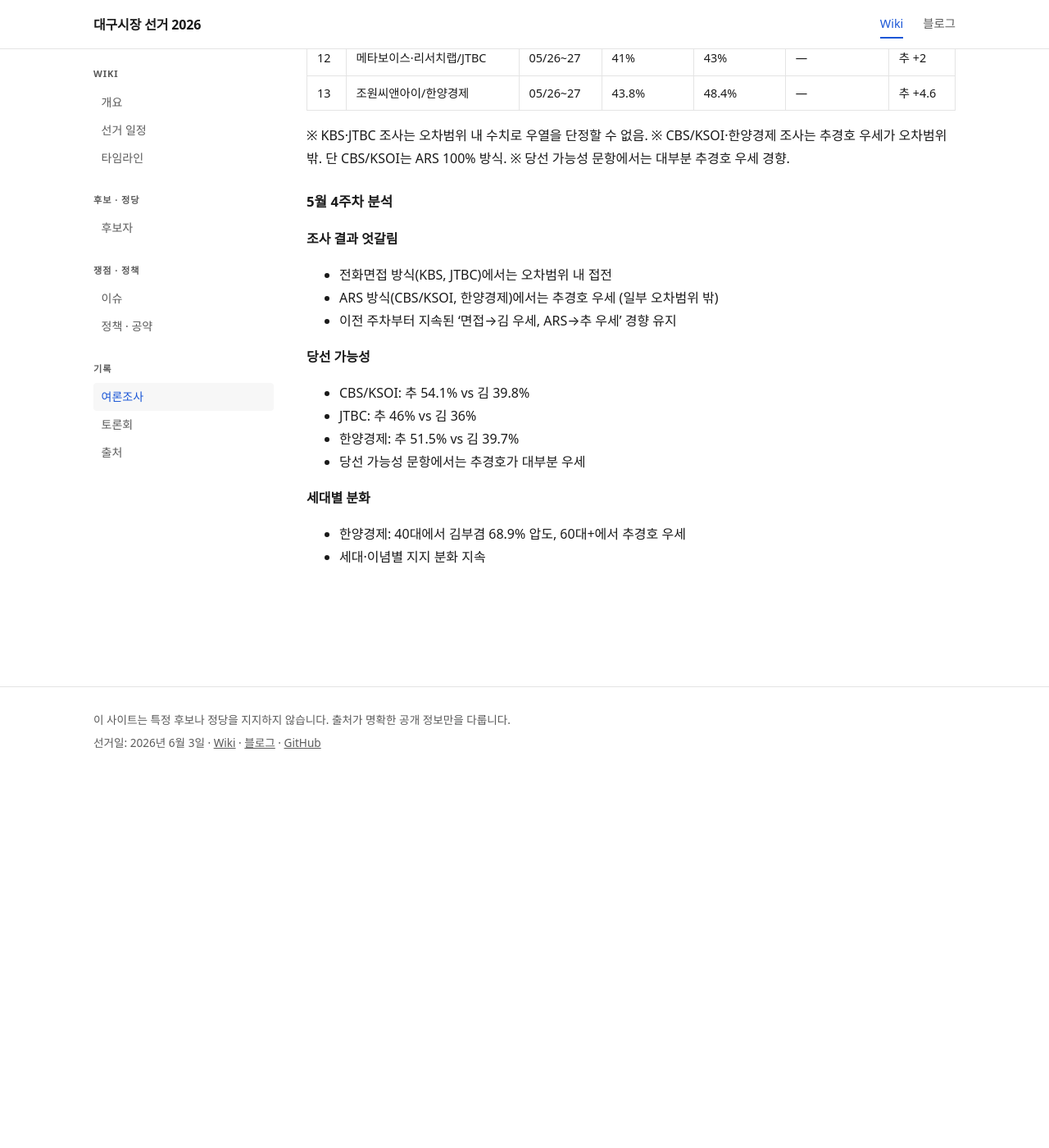
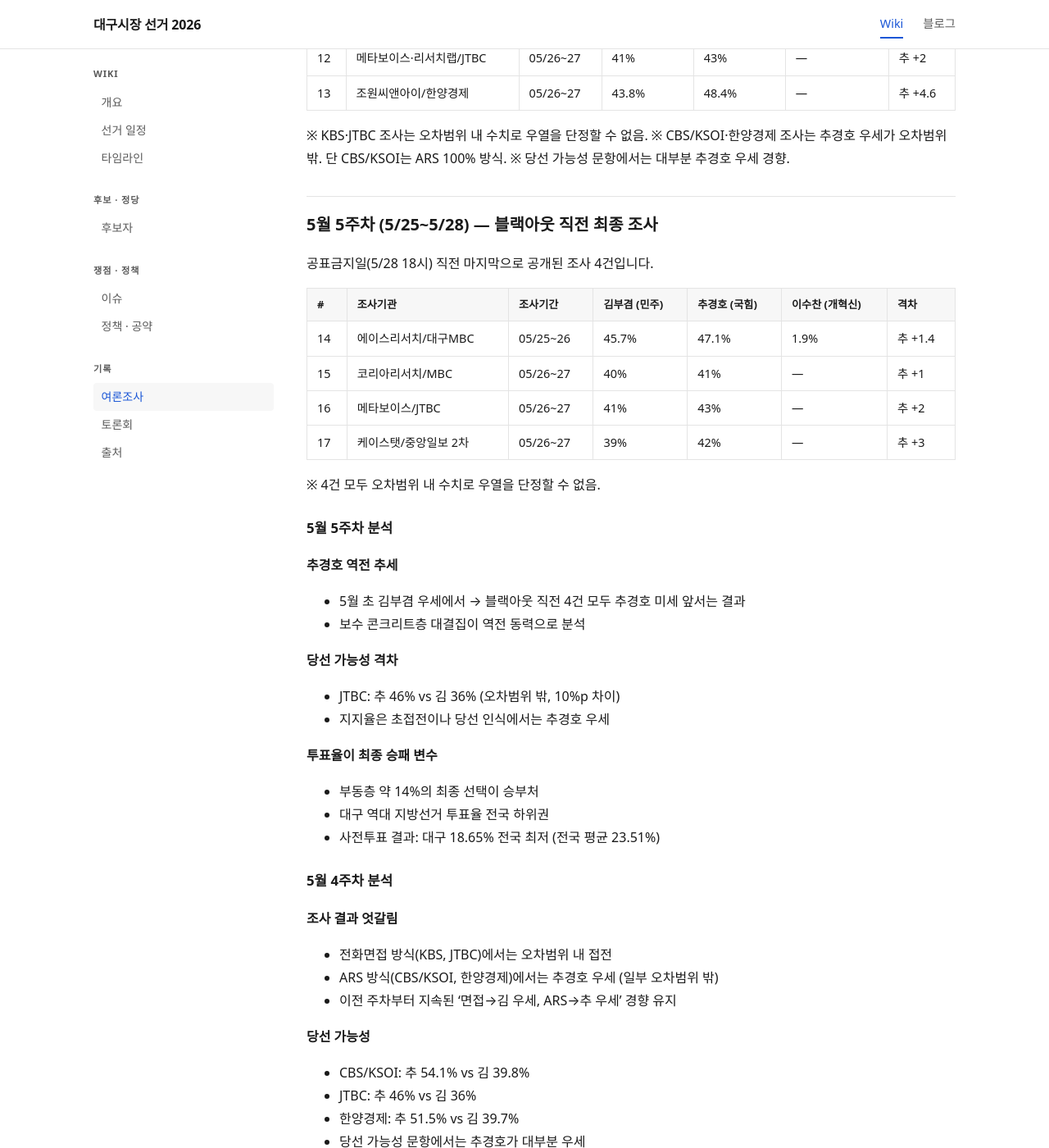
Before and after one commit to Daegu-Agent-Crew/election2663-archive-public, a Jekyll site: the page built from wiki/polls/trends.md, in a window 1280 px wide and 1400 px high, scrolled down 2643 px. Shown: the whole window at 82% size. Built offline with Jekyll 4.4.1, drawn with Linux system fonts in a browser that asks for light colours; before the commit the page ends 3589 px from its top, so only the background shows below that.

Commit message:
5/31 Day 7 보고: 사전투표 최종 결과, 블랙아웃 전 최종 여론조사 종합, wiki 동기화

```diff
--- a/wiki/polls/trends.md
+++ b/wiki/polls/trends.md
@@ -91,6 +91,34 @@ review_notes: 각 여론조사 wiki 페이지에서 삼파전(다자) 지지율
 ※ CBS/KSOI·한양경제 조사는 추경호 우세가 오차범위 밖. 단 CBS/KSOI는 ARS 100% 방식.
 ※ 당선 가능성 문항에서는 대부분 추경호 우세 경향.
 
+## 5월 5주차 (5/25~5/28) — 블랙아웃 직전 최종 조사
+
+공표금지일(5/28 18시) 직전 마지막으로 공개된 조사 4건입니다.
+
+| # | 조사기관 | 조사기간 | 김부겸 (민주) | 추경호 (국힘) | 이수찬 (개혁신) | 격차 |
+| --- | --- | --- | --- | --- | --- | --- |
+| 14 | 에이스리서치/대구MBC | 05/25~26 | 45.7% | 47.1% | 1.9% | 추 +1.4 |
+| 15 | 코리아리서치/MBC | 05/26~27 | 40% | 41% | — | 추 +1 |
+| 16 | 메타보이스/JTBC | 05/26~27 | 41% | 43% | — | 추 +2 |
+| 17 | 케이스탯/중앙일보 2차 | 05/26~27 | 39% | 42% | — | 추 +3 |
+
+※ 4건 모두 오차범위 내 수치로 우열을 단정할 수 없음.
+
+### 5월 5주차 분석
+
+**추경호 역전 추세**
+- 5월 초 김부겸 우세에서 → 블랙아웃 직전 4건 모두 추경호 미세 앞서는 결과
+- 보수 콘크리트층 대결집이 역전 동력으로 분석
+
+**당선 가능성 격차**
+- JTBC: 추 46% vs 김 36% (오차범위 밖, 10%p 차이)
+- 지지율은 초접전이나 당선 인식에서는 추경호 우세
+
+**투표율이 최종 승패 변수**
+- 부동층 약 14%의 최종 선택이 승부처
+- 대구 역대 지방선거 투표율 전국 하위권
+- 사전투표 결과: 대구 18.65% 전국 최저 (전국 평균 23.51%)
+
 ### 5월 4주차 분석
 
 **조사 결과 엇갈림**
```
Also changed, not shown: other parts of wiki/polls/trends.md (+1 -1 lines), _posts/2026-05-31-election2663-day07-report.md (added, +95 -0 lines), wiki/timeline.md (+10 -2 lines).
